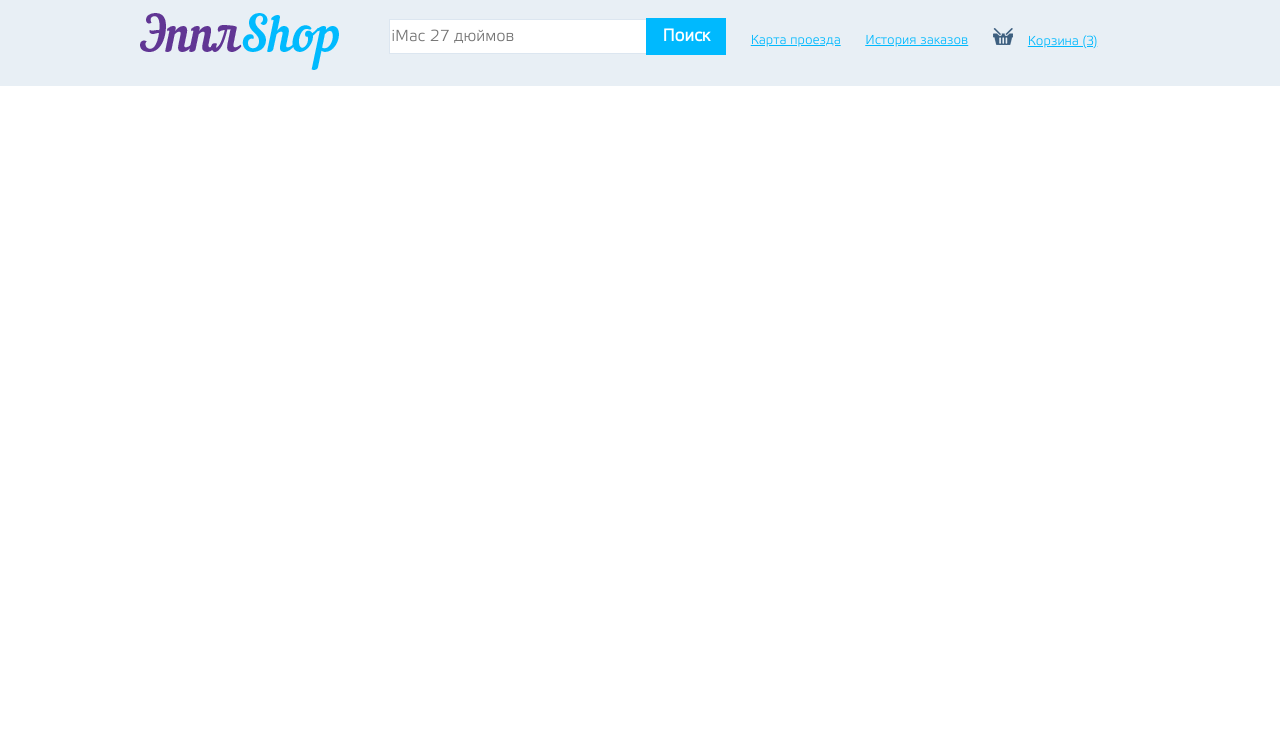
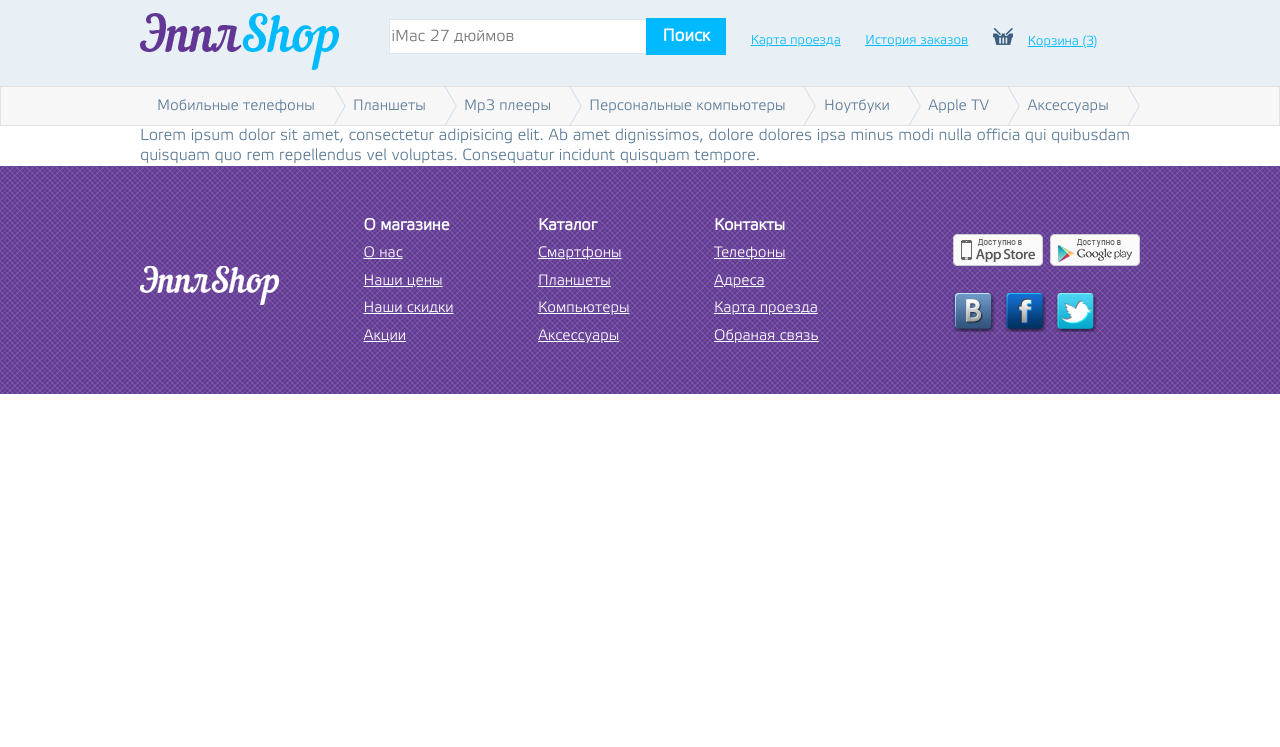
Before and after one commit to kudeyar/loftschool_page_shop, a website: page app/index.html in a window 1280 px wide. Shown: the part 53-800 px from the top of the page. Drawn offline with nearby package versions, Linux system fonts and the light colour scheme.

Commit message:
footer complete

```diff
--- a/app/css/footer.css
+++ b/app/css/footer.css
@@ -0,0 +1,120 @@
+footer {
+    position: absolute;
+    height: 228px;
+    /*margin-top: -228px;*/
+    background: url("/img/footer.png");
+    width: 100%;
+    left: 0px;
+    /*bottom: 0px;*/
+    color: #ffffff;
+}
+
+footer a {
+    color: #ffffff;
+    font-size: 15px;
+}
+
+footer a:hover {
+    text-decoration: none;
+}
+.footer__logo {
+    display: inline-block;
+    width: 139px;
+    height: 39px;
+    background: url("/img/logo_footer.png");
+    margin-top: 100px;
+    vertical-align: top;
+}
+
+footer h4 {
+    margin-left: 40px;
+    margin-bottom: 0px;
+}
+
+.footer__links-razdel {
+    margin-top: 0px;
+}
+
+.footer__links-shop {
+    display: inline-block;
+    margin-left: 40px;
+    line-height: 1.7;
+    margin-top: 25px;
+}
+
+.footer__links-razdel li {
+    list-style-type: none;
+}
+
+.footer__links-app {
+    background-image: url("/img/appstore.png");
+    width: 90px;
+    height: 32px;
+    display: inline-block;
+}
+
+.footer__links-shop-store {
+    padding: 0px;
+}
+
+.footer__links-google {
+    background-image: url("/img/google.png");
+    width: 90px;
+    height: 32px;
+    display: inline-block;
+}
+
+.footer__links-sn {
+    display: inline-block;
+    padding: 0px;
+    margin: 8px 0px 0px;
+    vertical-align: middle;
+    float: left;
+}
+
+.footer__right li {
+    display: inline-block;
+    list-style-type: none;
+    margin-left: 2px;
+}
+
+.footer__right a {
+    display: inline-block;
+    text-indent: -999em;
+}
+
+.footer__links-sn li:first-child {
+    margin-left: 0px;
+}
+
+.footer__links-sn-vk {
+    background-image: url("/img/sprite.png");
+    background-position: 0 -328px;
+    background-repeat: no-repeat;
+    width: 44px;
+    height: 40px;
+    display: inline-block;
+}
+
+.footer__links-sn-fb {
+    background-image: url("/img/sprite.png");
+    background-position: 0 -28px;
+    background-repeat: no-repeat;
+    width: 44px;
+    height: 40px;
+    display: inline-block;
+}
+
+.footer__links-sn-twi {
+    background-image: url("/img/sprite.png");
+    background-position: 0 -238px;
+    background-repeat: no-repeat;
+    width: 44px;
+    height: 40px;
+    display: inline-block;
+}
+
+.footer__right {
+    float: right;
+    margin-top: 50px;
+}
--- a/app/css/header.css
+++ b/app/css/header.css
@@ -49,6 +49,16 @@ header a:hover {
     top: 41px;
 }
 
+.menu__line {
+    position: absolute;
+    height: 40px;
+    background: #f7f7f7;
+    width: 100%;
+    left: 0px;
+    top: 139px;
+    border: 1px solid #e3e3e3;
+}
+
 .wrapper {
     position: relative;
     min-height: 100%;
@@ -85,8 +95,12 @@ header {
 .header__top-sn li {
     display: inline-block;
     list-style-type: none;
+    margin-left: 2px;
+}
+
+.header__top-sn a {
+    display: inline-block;
     text-indent: -999em;
-    margin-left: 2px;
 }
 
 .header__top-sn li:first-child {
--- a/app/css/menu.css
+++ b/app/css/menu.css
@@ -0,0 +1,58 @@
+nav {
+    height: 40px;
+}
+
+.nav__menu {
+    display: inline-block;
+    color: #5c7b98;
+    font-size: 15px; /* Приближение из-за подстановки шрифтов */
+    font-weight: 400;
+    margin: 0px;
+    padding: 0px;
+}
+
+.nav__menu li {
+    list-style-type: none;
+    box-sizing: border-box;
+    display: inline-block;
+    position: relative;
+}
+
+
+
+.nav__menu a {
+    display: block;
+    padding: 10px 17px;
+    color: #5c7b98;
+    font-size: 15px; /* Приближение из-за подстановки шрифтов */
+    font-weight: 400;
+    text-decoration: none;
+    vertical-align: middle;
+}
+
+.nav__menu a:hover .nav__menu-a:after, .nav__menu a:hover .nav__menu-a:before {
+    background: #dce6f0;
+}
+
+.nav__menu-a:after, .nav__menu-a:before {
+    position: absolute;
+    z-index: 0;
+    left: 8px;
+    box-sizing: border-box;
+    width: 100%;
+    height: 50%;
+    content: '';
+    border-right: 1px solid #cedcea;
+}
+
+.nav__menu-a:before {
+    top: 0;
+    -webkit-transform: skewX(30deg);
+    transform: skewX(30deg);
+}
+
+.nav__menu-a:after {
+    bottom: 0;
+    -webkit-transform: skewX(-30deg);
+    transform: skewX(-30deg);
+}
--- a/app/index.html
+++ b/app/index.html
@@ -6,7 +6,7 @@
     <title>Shop</title>
     <meta name="description" content="">
     <meta name="viewport" content="width=device-width, initial-scale=1.0">
-    <link rel="shortcut icon" href="/img/favicon.ico">
+    <link rel="shortcut icon" href="img/favicon.ico">
     <link rel="stylesheet" href="bower_components/normalize.css/normalize.css"/>
     <link rel="stylesheet" href="css/main.css"/>
 </head>
@@ -14,16 +14,17 @@
 
 <div class="wrapper">
     <div class="main">
-        <div class="absolute header__top-line"></div>
-        <div class="absolute header__bottom-line"></div>
+        <div class="header__top-line"></div>
+        <div class="header__bottom-line"></div>
+        <div class="menu__line"></div>
         <div class="container">
 
             <header>
                 <div class="header__top">
                     <ul class="header__top-sn">
-                        <li class="header__top-sn-vk">http://vk.com</li>
-                        <li class="header__top-sn-fb">http://facebook.com</li>
-                        <li class="header__top-sn-twi">http://twitter.com</li>
+                        <li><a href="http://vk.com" class="header__top-sn-vk">http://vk.com</a></li>
+                        <li><a href="http://facebook.com" class="header__top-sn-fb">http://facebook.com</a></li>
+                        <li><a href="http://twitter.com" class="header__top-sn-twi">http://twitter.com</a></li>
                     </ul>
                     <div class="header__top-address">
                         <i class="header__top-address-img"></i>
@@ -43,7 +44,7 @@
                     <form action="" method="post" class="header__bottom-form">
                         <label for="">
                             <input type="search" name="search" class="header__bottom-form-input"
-                                   placeholder="iMac 27 дюймов"/>
+                                   placeholder="iMac 27 дюймов" required/>
                         </label>
                         <input type="submit" name="submit" class="header__bottom-form-submit" value="Поиск">
                     </form>
@@ -57,18 +58,72 @@
             </header>
 
             <nav>
-
+                <ul class="nav__menu">
+                    <li><a href="#" class="nav__menu-a">Мобильные телефоны</a></li>
+                    <li><a href="#" class="nav__menu-a">Планшеты</a></li>
+                    <li><a href="#" class="nav__menu-a">Мр3 плееры</a></li>
+                    <li><a href="#" class="nav__menu-a">Персональные компьютеры</a></li>
+                    <li><a href="#" class="nav__menu-a">Ноутбуки</a></li>
+                    <li><a href="#" class="nav__menu-a">Apple TV</a></li>
+                    <li><a href="#" class="nav__menu-a">Аксессуары</a></li>
+                </ul>
             </nav>
 
             <div class="content">
-
+                Lorem ipsum dolor sit amet, consectetur adipisicing elit. Ab amet dignissimos, dolore dolores ipsa minus
+                modi nulla officia qui quibusdam quisquam quo rem repellendus vel voluptas. Consequatur incidunt
+                quisquam tempore.
             </div>
 
-            <footer>
-
-            </footer>
         </div>
     </div>
+</div>
+
+<footer>
+    <div class="container">
+        <div class="footer__logo"></div>
+
+        <div class="footer__links-shop">
+            <h4>О магазине</h4>
+            <ul class="footer__links-razdel">
+                <li><a href="">О нас</a></li>
+                <li><a href="">Наши цены</a></li>
+                <li><a href="">Наши скидки</a></li>
+                <li><a href="">Акции</a></li>
+            </ul>
+        </div>
+        <div class="footer__links-shop">
+            <h4>Каталог</h4>
+            <ul class="footer__links-razdel">
+                <li><a href="">Смартфоны</a></li>
+                <li><a href="">Планшеты</a></li>
+                <li><a href="">Компьютеры</a></li>
+                <li><a href="">Аксессуары</a></li>
+            </ul>
+        </div>
+        <div class="footer__links-shop">
+            <h4>Контакты</h4>
+            <ul class="footer__links-razdel">
+                <li><a href="">Телефоны</a></li>
+                <li><a href="">Адреса</a></li>
+                <li><a href="">Карта проезда</a></li>
+                <li><a href="">Обраная связь</a></li>
+            </ul>
+        </div>
+
+        <div class="footer__links-shop footer__right">
+            <ul class="footer__links-shop-store">
+                <li><a href="https://play.google.com/store?hl=ru" class="footer__links-app">https://play.google.com/store?hl=ru</a></li>
+                <li><a href="https://appstrore.apple.com/" class="footer__links-google">https://appstrore.apple.com/</a></li>
+            </ul>
+            <ul class="footer__links-sn">
+                <li><a href="http://vk.com" class="footer__links-sn-vk">http://vk.com</a></li>
+                <li><a href="http://facebook.com" class="footer__links-sn-fb">http://facebook.com</a></li>
+                <li><a href="http://twitter.com" class="footer__links-sn-twi">http://twitter.com</a></li>
+            </ul>
+        </div>
+    </div>
+</footer>
 </div>
 
 <script src="bower_components/jquery/jquery.js"></script>
```
Also changed, not shown: app/img/appstore.png (added), app/img/favicon.ico (added), app/img/footer.png (added), app/img/google.png (added), app/img/logo_footer.png (added).
